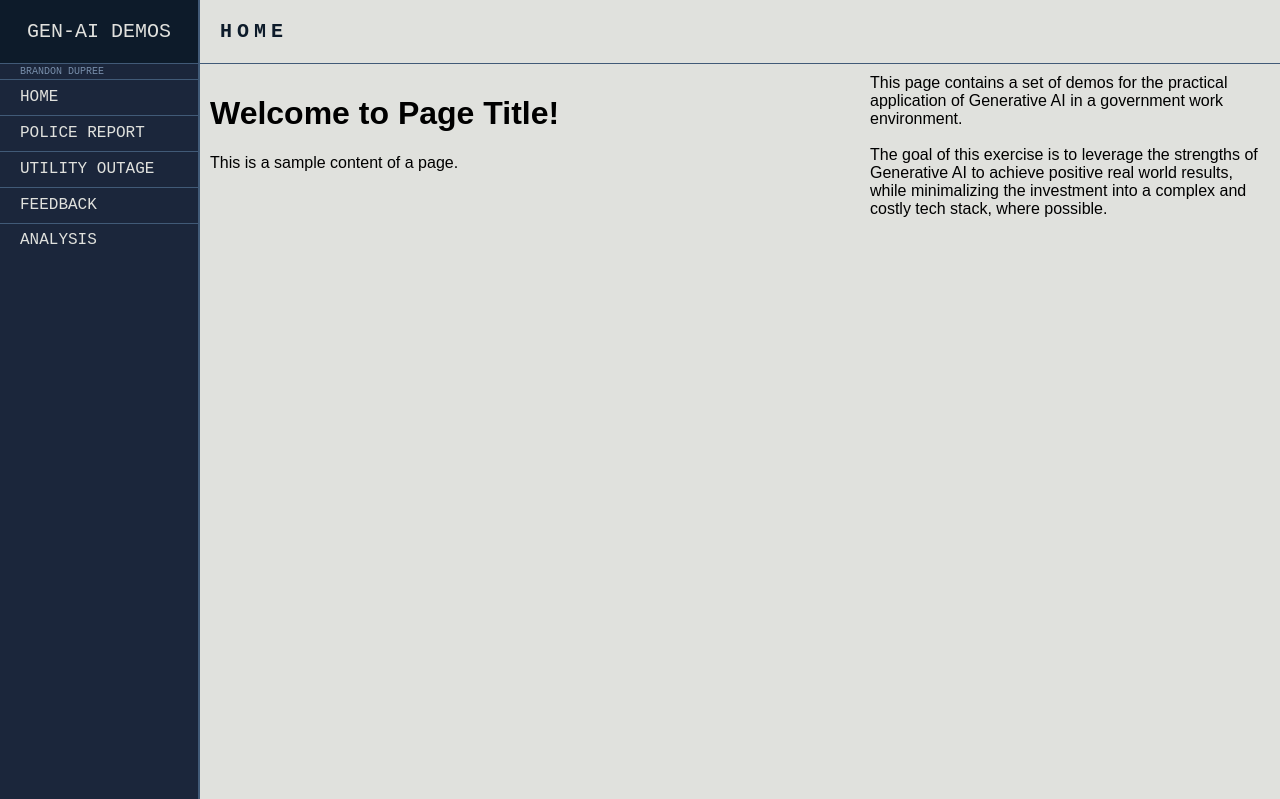
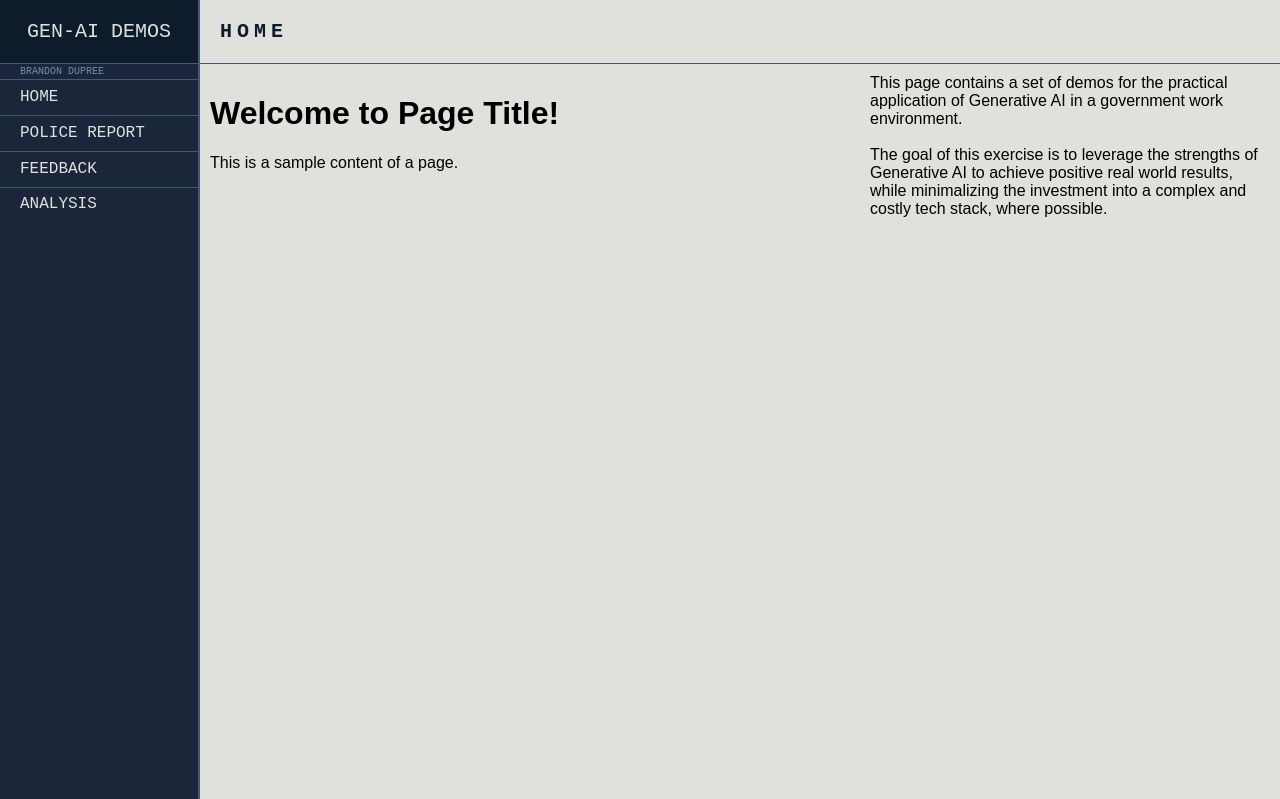
Before and after one commit to Sintrinsic/GenAIDemosFlask, a Flask app: page / in a window 1280 px wide. Shown: the top 799 px of the page. Run offline with Flask 2, Linux system fonts and the light colour scheme.

Commit message:
Removing unimplemented tool

```diff
--- a/helloworld/templates/base.html
+++ b/helloworld/templates/base.html
@@ -16,7 +16,7 @@
         <ul>
             <li><a href="home">Home</a></li>
             <li><a href="report">Police Report</a></li>
-            <li><a href="utility_outage">Utility Outage </a></li>
+            <!-- <li><a href="utility_outage">Utility Outage </a></li> -->
             <li><a href="feedback_analysis">Feedback Analysis</a></li>
 
 
```
